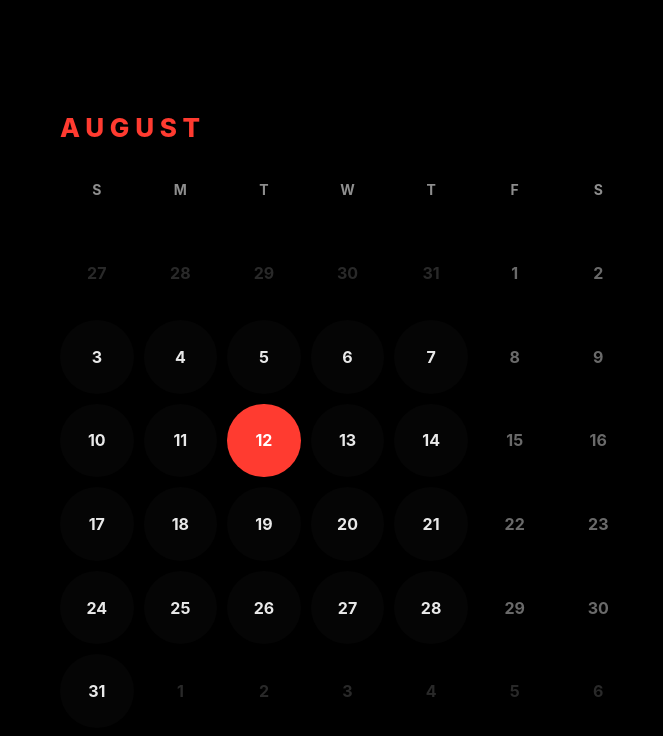
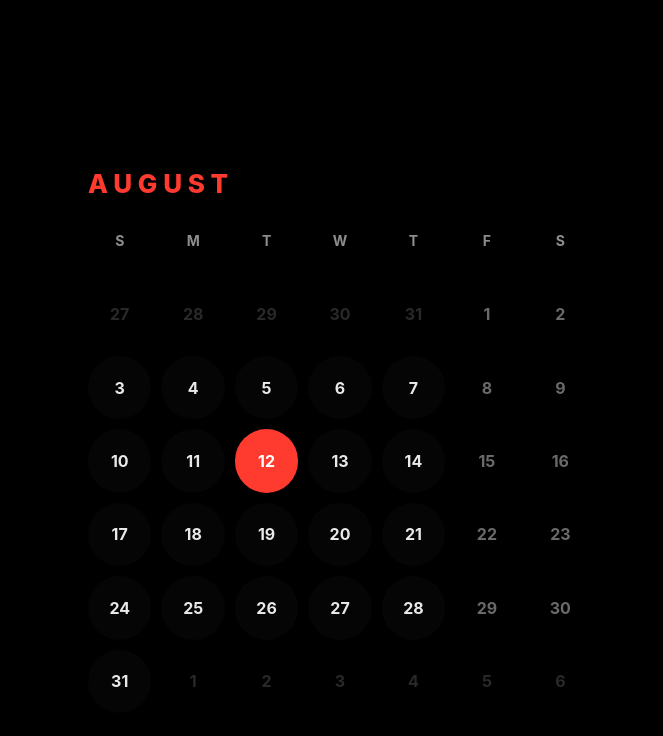
Before and after one commit to AbdullahEgh/standby, a plain HTML site: page index.html in a window 1280 px wide. Shown: the full height of the page, 617-1280 px from the left. Drawn offline with Linux system fonts and the light colour scheme.

Commit message:
Update index.html

```diff
--- a/index.html
+++ b/index.html
@@ -73,7 +73,7 @@
 
   /* CALENDAR */
   .calcard{
-    position:relative; width:100%; height:110%;
+    position:relative; width:90%; height:90%;
     border-radius:14%; background:transparent;
     display:flex; flex-direction:column; padding:0px;
   }
```
